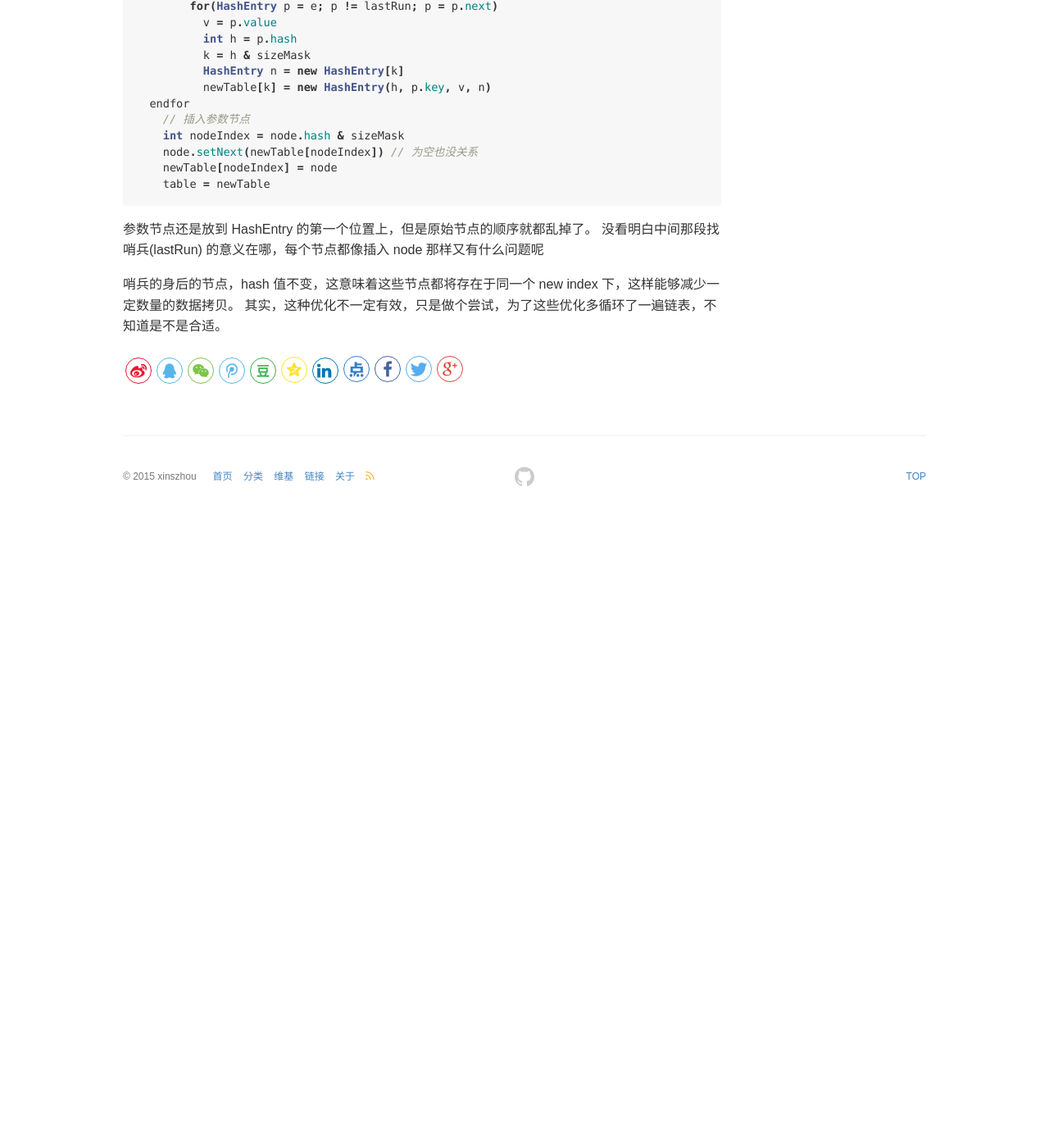
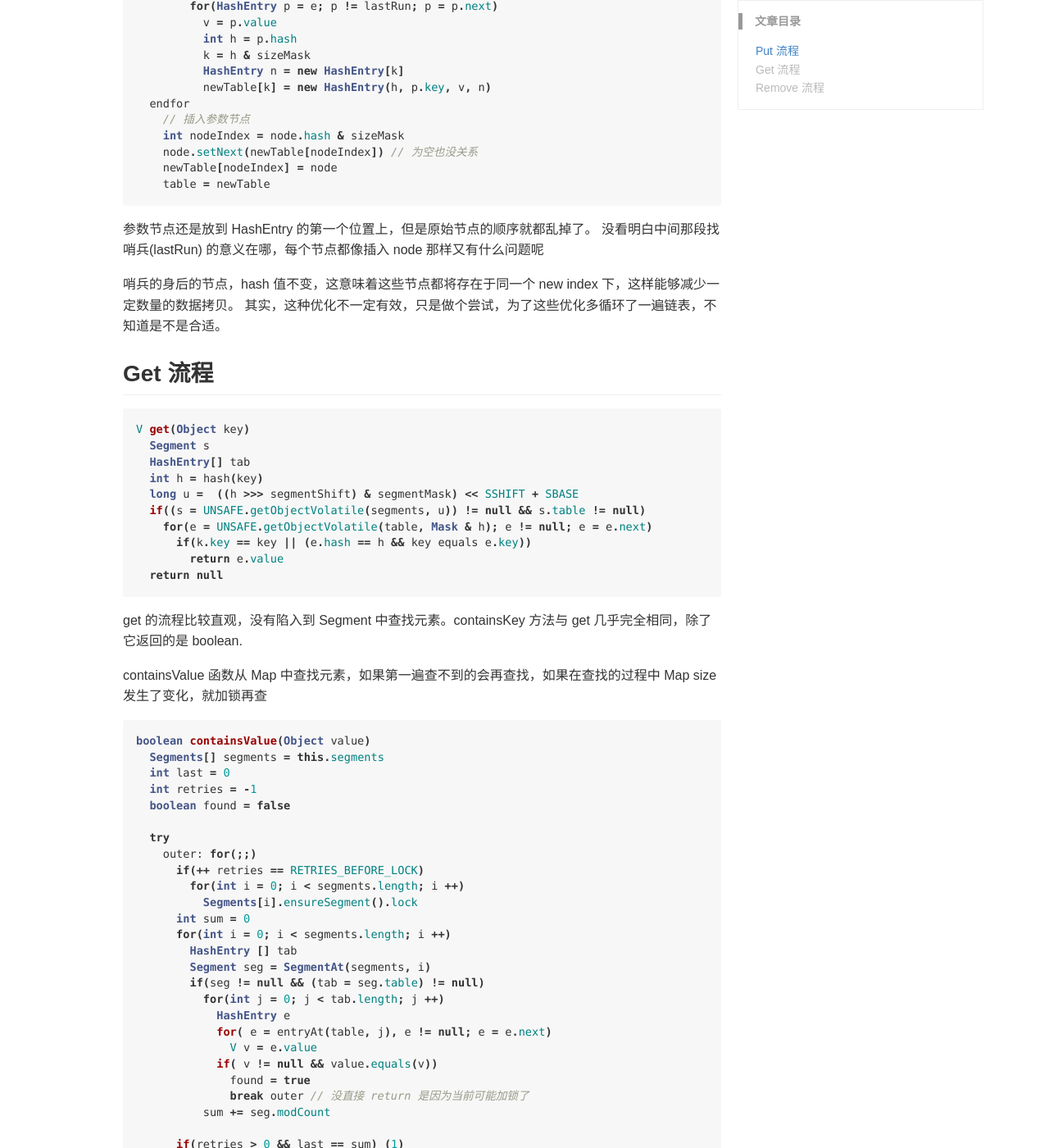
Before and after one commit to sangszhou/sangszhou.github.io, a Jekyll site: the page built from _posts/2016-08-31-java-concurrentHashMap.md, in a window 1280 px wide and 1400 px high, scrolled down 3788 px. Shown: the whole window at 82% size. Built offline with Jekyll 4.4.1, drawn with Linux system fonts in a browser that asks for light colours; before the commit the page ends 4418 px from its top, so only the background shows below that; some of the changed text lies outside the part shown.

Commit message:
add more code

````diff
--- a/_posts/2016-08-31-java-concurrentHashMap.md
+++ b/_posts/2016-08-31-java-concurrentHashMap.md
@@ -172,4 +172,100 @@ void rehash(HashEntry node)
 哨兵的身后的节点，hash 值不变，这意味着这些节点都将存在于同一个 new index 下，这样能够减少一定数量的数据拷贝。
 其实，这种优化不一定有效，只是做个尝试，为了这些优化多循环了一遍链表，不知道是不是合适。
 
+## Get 流程
+
+```java
+V get(Object key)
+  Segment s
+  HashEntry[] tab
+  int h = hash(key)
+  long u =  ((h >>> segmentShift) & segmentMask) << SSHIFT + SBASE
+  if((s = UNSAFE.getObjectVolatile(segments, u)) != null && s.table != null)
+    for(e = UNSAFE.getObjectVolatile(table, Mask & h); e != null; e = e.next)
+      if(k.key == key || (e.hash == h && key equals e.key))
+        return e.value
+  return null
+```
+
+get 的流程比较直观，没有陷入到 Segment 中查找元素。containsKey 方法与 get 几乎完全相同，除了它返回的是 boolean.
+
+containsValue 函数从 Map 中查找元素，如果第一遍查不到的会再查找，如果在查找的过程中 Map size 发生了变化，就加锁再查
+
+```java
+boolean containsValue(Object value)
+  Segments[] segments = this.segments
+  int last = 0
+  int retries = -1
+  boolean found = false
+
+  try
+    outer: for(;;)
+      if(++ retries == RETRIES_BEFORE_LOCK)
+        for(int i = 0; i < segments.length; i ++)
+          Segments[i].ensureSegment().lock
+      int sum = 0
+      for(int i = 0; i < segments.length; i ++)
+        HashEntry [] tab
+        Segment seg = SegmentAt(segments, i)
+        if(seg != null && (tab = seg.table) != null)
+          for(int j = 0; j < tab.length; j ++)
+            HashEntry e
+            for( e = entryAt(table, j), e != null; e = e.next)
+              V v = e.value
+            if( v != null && value.equals(v))
+              found = true
+              break outer // 没直接 return 是因为当前可能加锁了
+          sum += seg.modCount
+
+      if(retries > 0 && last == sum) (1)
+        break //break outer
+      last = sum
+  finally
+    if(retries > RETRIES_BEFORE_LOCK)
+      for(int i = 0; i < segments.length; i ++)
+        SegmentAt(segments, i).unlock
+```
+
+RETRIES_BEFORE_LOCK 默认值是 2，retries 初始值是 -1. 第一次查找未成功时，(1) 处判断不通过，再查找一次，如果第二次未通过且 sum 未变，返回 false, sum 变了进入第三次循环，第三次循环会加锁，这次是最后一次
+
+size 函数和 containsValue 的写法类似，但是 (1) 处没有对 retries > 0 的判断，我觉得这个判断也是多余的，第一次 last 肯定不等于 sum, 除非 map 是空的
+
+## Remove 流程
+
+因为 remove 是 mutate 操作，所以需要加锁且会更改 modCount (mutate 操作数)
+
+```java
+V remove(Object key, int hash, Object value)
+  if(!tryLock) scanAndLock(key, hash)
+  val oldValue = null
+  try
+    HashEntry[] tab = table
+    int index = hash & (tab.length - 1)
+    HashEntry e = entryAt(tab, index)
+    HashEntry pred = null
+
+    while(e != null)
+      HashEntry next = e.next
+      if(k == e.key || (e.hash == hash && key.equals k))
+        v = e.value
+        // 这个是为了让 remove 操作能够 Handle 的场景更多
+        if(value == null || value == v || value.equals(v))
+          if(pred == null) setEntryAt(tab, index, next)
+          else pred.setNext(next)
+          ++ modCount
+          --count
+          oldValue = v
+      pred = e
+      e = next
+  finally
+    unlock
+```
+
+remove 的 value 参数是为了增加 remove 的功能，假如要求只有当 (key, value) 中的 value 没变时才删除 value, 第三个参数的作用就体现出来登了
+剩下的就是简单的链表操作，从单链表中删除一个元素
+
+scanAndLock 和 scanAndLockForPut 相比，操作更加简单，应该也是为了拖延时间防止进入 lock 状态
+
+
+
 [1]: /images/posts/javaconcurrent/ConcurrentHashMap.png
````
Also changed, not shown: other parts of _posts/2016-08-31-java-concurrentHashMap.md (+1 -1 lines).
